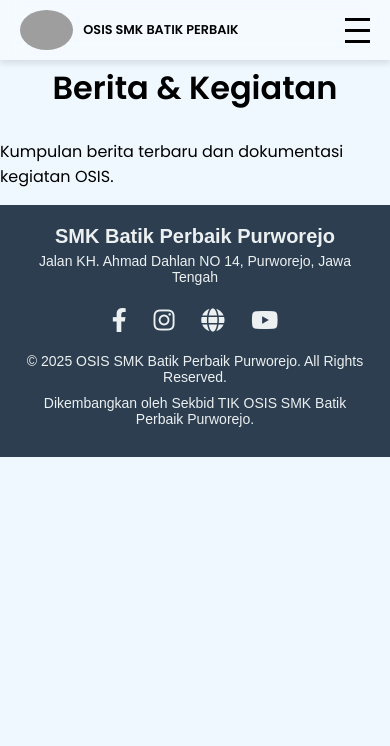
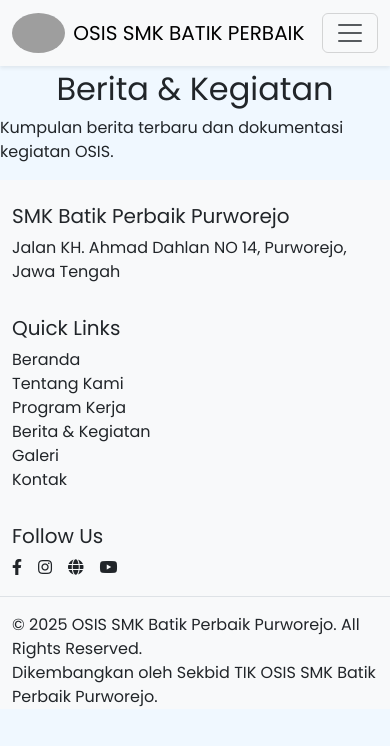
Before and after one commit to MiracleGlow/Web_Osis_Flask, a Flask app: page /berita in a window 390 px wide. Shown: the top 746 px of the page. Run offline with Flask 3, Linux system fonts and the light colour scheme; grey boxes are pictures that could not be loaded.

Commit message:
Update base.html

```diff
--- a/templates/base.html
+++ b/templates/base.html
@@ -2,13 +2,15 @@
 <html lang="id">
 <head>
   <meta charset="UTF-8">
-    <meta name="viewport" content="width=device-width, initial-scale=1.0">
+  <meta name="viewport" content="width=device-width, initial-scale=1">
   <title>{% block title %}OSIS-SMK-BATIK-PERBAIK{% endblock %}</title>
+  <!-- Bootstrap CSS -->
+  <link href="https://cdn.jsdelivr.net/npm/bootstrap@5.3.0/dist/css/bootstrap.min.css" rel="stylesheet">
+  <!-- Font Awesome -->
+  <link rel="stylesheet" href="https://cdnjs.cloudflare.com/ajax/libs/font-awesome/5.15.4/css/all.min.css">
   <link rel="stylesheet" href="{{ url_for('static', filename='style/footer.css') }}">
-    <link rel="stylesheet" href="https://cdnjs.cloudflare.com/ajax/libs/font-awesome/5.15.4/css/all.min.css">
   <style>
     @import url('https://fonts.googleapis.com/css2?family=Poppins:wght@400;600&display=swap');
-
     body {
       margin: 0;
       padding: 0;
@@ -18,185 +20,18 @@
       background-color: #f0f8ff;
       scroll-behavior: smooth;
     }
-
-        img {
-            max-width: 100%;
-            height: auto;
+    main {
+      margin-top: 70px; /* Menyesuaikan jarak dengan navbar fixed */
     }
-
-        header {
-            position: fixed;
-            top: 0;
-            left: 0;
-            right: 0;
-            z-index: 1000;
-            background: rgba(255, 255, 255, 0.3);
-            backdrop-filter: blur(10px);
-            box-shadow: 0 4px 6px rgba(0, 0, 0, 0.1);
+    /* Aturan hover untuk link dan tombol menggunakan biru Bootstrap (#0d6efd) */
+    a:hover, .btn:hover {
+      color: #0d6efd !important;
     }
-
-        header .glass-header {
-            display: flex;
-            justify-content: space-between;
-            align-items: center;
-            padding: 10px 20px;
-        }
-
-        .logo {
-            display: flex;
-            align-items: center;
-        }
-
-        .logo img {
-            height: 2.5rem;
-            border-radius: 50%;
-            margin-right: 10px;
-        }
-
-        .logo h4 {
-            font-size: 1.2rem;
-            color: #000;
-            margin: 0;
-        }
-
-        nav ul {
-            display: flex;
-            list-style: none;
-            padding: 0;
-            margin: 0;
-        }
-
-        nav ul li {
-            margin: 0;
-            padding: 10px 20px;
-            text-align: center;
-            transition: background-color 0.3s, transform 0.3s;
-        }
-
-        nav ul li a {
-            text-decoration: none;
-            color: #000;
-            font-size: 1rem;
-            display: block;
-            transition: color 0.3s ease-in-out;
-        }
-
-        nav ul li:hover {
-            transform: scale(1.05);
-            color: #007BFF;
-        }
-
-        nav ul li a:hover {
-            color: #007BFF;
-        }
-
-        .menu-toggle {
-            display: none;
-            flex-direction: column;
-            cursor: pointer;
-        }
-
-        .menu-toggle span {
-            width: 25px;
-            height: 3px;
-            background: #000;
-            margin: 4px 0;
-            transition: all 0.3s ease;
-        }
-
-        @media (max-width: 768px) {
-            nav {
-                position: absolute;
-                top: 60px;
-                left: 0;
-                right: 0;
-                background-color: rgba(240, 240, 240, 0.6);
-                transform: translateY(-100%);
-                transition: transform 0.3s ease;
-                display: none;
-                flex-direction: column;
-                align-items: center;
-            }
-
-            nav.active {
-                display: flex;
-                transform: translateY(0);
-            }
-
-            nav ul {
-                flex-direction: column;
-                width: 100%;
-            }
-
-            nav ul li {
-                box-shadow: 0 4px 8px rgba(0, 0, 0, 0.2);
-                margin: 0;
-                animation: slideIn 0.3s ease forwards;
-                opacity: 0;
-            }
-
-            nav ul li:hover {
-                background-color: rgba(64, 64, 64, 0.4);
-                border-left: solid 0.5rem #007BFF;
-                border-top: outset 1px #404444;
-                transform: scale(1.05);
-                color: #007BFF;
-            }
-
-            nav ul li:nth-child(1) { animation-delay: 0.1s; }
-            nav ul li:nth-child(2) { animation-delay: 0.25s; }
-            nav ul li:nth-child(3) { animation-delay: 0.40s; }
-            nav ul li:nth-child(4) { animation-delay: 0.55s; }
-            nav ul li:nth-child(5) { animation-delay: 0.70s; }
-
-            .menu-toggle {
-                display: flex;
-            }
-
-            .logo h4 {
-                font-size: 0.8rem;
-                color: #000000;
-                margin: 0;
-            }
-        }
-
-        @media (max-width: 560px) {
-            .card-container {
-                flex-direction: column;
-                gap: 1rem;
-                display: flex;
-                justify-content: center;
-                align-items: center;
-            }
-            .banner {
-                height: auto;
-            }
-            .card {
-                max-width: 90%;
-            }
-        }
-
-        @keyframes slideIn {
-            from {
-                transform: translateY(-20px);
-                opacity: 0;
-            }
-            to {
-                transform: translateY(0);
-                opacity: 1;
-            }
-        }
-
-        main {
-            margin-top: 64px;
-        }
-
+    /* CSS lainnya yang tidak berkaitan dengan header dan footer */
     h1 {
       font-size: 2rem;
       text-align: center;
     }
-
-        /* Parallax Section */
     .banner {
       position: relative;
       height: 100vh;
@@ -208,7 +43,6 @@
       color: #344cb7;
       overflow: hidden;
     }
-
     .banner-content h1,
     .banner-content p {
       margin: 0;
@@ -216,14 +50,11 @@
       transform: translateY(50px);
       transition: opacity 1s, transform 1s;
     }
-
-        /* Announcement Section */
     .announcement {
       background: #f4f4f4;
       padding: 2rem 1rem;
       text-align: center;
     }
-
     .announcement h2 {
       font-size: 2rem;
       margin-bottom: 1rem;
@@ -231,13 +62,11 @@
       transform: translateY(50px);
       transition: opacity 1s, transform 1s;
     }
-
     .card-container {
       display: flex;
       gap: 1rem;
       justify-content: center;
     }
-
     .card {
       background: white;
       padding: 1rem;
@@ -249,15 +78,12 @@
       transform: translateY(50px);
       transition: opacity 1s, transform 1s;
     }
-
-        /* Testimoni Section */
     .testimoni {
       padding: 2rem 1rem;
       background: linear-gradient(135deg, #4c7aaf, #8182c7);
       color: white;
       text-align: center;
     }
-
     .testimonial-container blockquote {
       margin: 1rem auto;
       max-width: 600px;
@@ -266,21 +92,15 @@
       transform: translateY(50px);
       transition: opacity 1s, transform 1s;
     }
-
-        /* Default State */
     .reveal {
       opacity: 0;
       transform: translateY(50px);
       transition: opacity 1s ease-out, transform 1s ease-out;
     }
-
-        /* Visible State */
     .reveal.visible {
       opacity: 1;
       transform: translateY(0);
     }
-
-        /* Button Styling */
     .button-name {
       align-items: center;
       appearance: none;
@@ -305,9 +125,7 @@
       position: relative;
       text-align: left;
       text-decoration: none;
-            transition:
-                box-shadow 0.15s,
-                transform 0.15s;
+      transition: box-shadow 0.15s, transform 0.15s;
       user-select: none;
       -webkit-user-select: none;
       touch-action: manipulation;
@@ -315,7 +133,6 @@
       will-change: box-shadow, transform;
       font-size: 18px;
     }
-
     .button-name:focus {
       box-shadow:
         #d6d6e7 0 0 0 1.5px inset,
@@ -323,7 +140,6 @@
         rgba(45, 35, 66, 0.3) 0 7px 13px -3px,
         #d6d6e7 0 -3px 0 inset;
     }
-
     .button-name:hover {
       box-shadow:
         rgba(45, 35, 66, 0.3) 0 4px 8px,
@@ -331,7 +147,6 @@
         #d6d6e7 0 -3px 0 inset;
       transform: translateY(-2px);
     }
-
     .button-name:active {
       box-shadow: #d6d6e7 0 3px 7px inset;
       transform: translateY(2px);
@@ -339,29 +154,40 @@
   </style>
 </head>
 <body>
-    <header>
-        <div class="glass-header">
-            <div class="logo">
-                <img src="{{ url_for('static', filename='logo.png') }}" alt="Logo">
-                <h4>OSIS SMK BATIK PERBAIK</h4>
+  <!-- Header dengan Bootstrap Navbar -->
+  <nav class="navbar navbar-expand-lg navbar-light bg-light fixed-top shadow-sm">
+    <div class="container">
+      <a class="navbar-brand d-flex align-items-center" href="{{ url_for('beranda') }}">
+        <img src="{{ url_for('static', filename='logo.png') }}" alt="Logo" class="rounded-circle me-2" style="height: 40px;">
+        <span>OSIS SMK BATIK PERBAIK</span>
+      </a>
+      <button class="navbar-toggler" type="button" data-bs-toggle="collapse" data-bs-target="#navbarResponsive" aria-controls="navbarResponsive" aria-expanded="false" aria-label="Toggle navigation">
+        <span class="navbar-toggler-icon"></span>
+      </button>
+      <div class="collapse navbar-collapse" id="navbarResponsive">
+        <ul class="navbar-nav ms-auto mb-2 mb-lg-0">
+          <li class="nav-item">
+            <a class="nav-link" href="{{ url_for('beranda') }}">Beranda</a>
+          </li>
+          <li class="nav-item">
+            <a class="nav-link" href="{{ url_for('tentang') }}">Tentang Kami</a>
+          </li>
+          <li class="nav-item">
+            <a class="nav-link" href="{{ url_for('program') }}">Program Kerja</a>
+          </li>
+          <li class="nav-item">
+            <a class="nav-link" href="{{ url_for('berita') }}">Berita &amp; Kegiatan</a>
+          </li>
+          <li class="nav-item">
+            <a class="nav-link" href="{{ url_for('galeri') }}">Galeri</a>
+          </li>
+          <li class="nav-item">
+            <a class="nav-link" href="{{ url_for('kontak') }}">Kontak</a>
+          </li>
+        </ul>
       </div>
-            <div class="menu-toggle" onclick="toggleMenu()">
-                <span></span>
-                <span></span>
-                <span></span>
     </div>
-            <nav id="nav">
-                <ul>
-                    <li><a href="{{ url_for('beranda') }}">Beranda</a></li>
-                    <li><a href="{{ url_for('tentang') }}">Tentang Kami</a></li>
-                    <li><a href="{{ url_for('program') }}">Program Kerja</a></li>
-                    <li><a href="{{ url_for('berita') }}">Berita &amp; Kegiatan</a></li>
-                    <li><a href="{{ url_for('galeri') }}">Galeri</a></li>
-                    <li><a href="{{ url_for('kontak') }}">Kontak</a></li>
-                </ul>
   </nav>
-        </div>
-    </header>
 
   <main>
     {% block content %}
@@ -369,49 +195,57 @@
     {% endblock %}
   </main>
 
-    <footer class="footer">
-        <div class="footer-section school-info">
-            <h3>SMK Batik Perbaik Purworejo</h3>
+  <!-- Footer dengan Bootstrap Grid -->
+  <footer class="bg-light text-dark pt-4">
+    <div class="container">
+      <div class="row">
+        <!-- Informasi Sekolah -->
+        <div class="col-md-4 mb-3">
+          <h5>SMK Batik Perbaik Purworejo</h5>
           <p>Jalan KH. Ahmad Dahlan NO 14, Purworejo, Jawa Tengah</p>
         </div>
-        <div class="footer-section quick-links">
-            <nav>
-                <a href="{{ url_for('beranda') }}">Beranda</a>
-                <a href="{{ url_for('tentang') }}">Tentang Kami</a>
-                <a href="{{ url_for('program') }}">Program Kerja</a>
-                <a href="{{ url_for('berita') }}">Berita &amp; Kegiatan</a>
-                <a href="{{ url_for('galeri') }}">Galeri</a>
-                <a href="{{ url_for('kontak') }}">Kontak</a>
-            </nav>
+        <!-- Quick Links -->
+        <div class="col-md-4 mb-3">
+          <h5>Quick Links</h5>
+          <ul class="list-unstyled">
+            <li><a href="{{ url_for('beranda') }}" class="text-dark text-decoration-none">Beranda</a></li>
+            <li><a href="{{ url_for('tentang') }}" class="text-dark text-decoration-none">Tentang Kami</a></li>
+            <li><a href="{{ url_for('program') }}" class="text-dark text-decoration-none">Program Kerja</a></li>
+            <li><a href="{{ url_for('berita') }}" class="text-dark text-decoration-none">Berita &amp; Kegiatan</a></li>
+            <li><a href="{{ url_for('galeri') }}" class="text-dark text-decoration-none">Galeri</a></li>
+            <li><a href="{{ url_for('kontak') }}" class="text-dark text-decoration-none">Kontak</a></li>
+          </ul>
         </div>
-        <div class="footer-section social-media">
-            <a href="https://facebook.com" target="_blank" aria-label="Facebook">
+        <!-- Social Media -->
+        <div class="col-md-4 mb-3">
+          <h5>Follow Us</h5>
+          <div class="d-flex">
+            <a href="https://facebook.com" class="text-dark me-3" target="_blank" aria-label="Facebook">
               <i class="fab fa-facebook-f"></i>
             </a>
-            <a href="https://instagram.com/osissmkbatikperbaik" target="_blank" aria-label="Instagram">
+            <a href="https://instagram.com/osissmkbatikperbaik" class="text-dark me-3" target="_blank" aria-label="Instagram">
               <i class="fab fa-instagram"></i>
             </a>
-            <a href="https://example.com" target="_blank" aria-label="Website">
+            <a href="https://example.com" class="text-dark me-3" target="_blank" aria-label="Website">
               <i class="fas fa-globe"></i>
             </a>
-            <a href="https://youtube.com" target="_blank" aria-label="YouTube">
+            <a href="https://youtube.com" class="text-dark" target="_blank" aria-label="YouTube">
               <i class="fab fa-youtube"></i>
             </a>
           </div>
-        <div class="footer-section copyright">
-            <p>&copy; 2025 OSIS SMK Batik Perbaik Purworejo. All Rights Reserved.</p>
         </div>
-        <div class="footer-section developer-info">
-            <p>Dikembangkan oleh Sekbid TIK OSIS SMK Batik Perbaik Purworejo.</p>
+      </div>
+      <div class="row border-top pt-3">
+        <div class="col-md-6">
+          <p class="mb-0">&copy; 2025 OSIS SMK Batik Perbaik Purworejo. All Rights Reserved.</p>
+        </div>
+        <div class="col-md-6 text-md-end">
+          <p class="mb-0">Dikembangkan oleh Sekbid TIK OSIS SMK Batik Perbaik Purworejo.</p>
+        </div>
+      </div>
     </div>
   </footer>
-
 <script>
-        function toggleMenu() {
-            const nav = document.getElementById('nav');
-            nav.classList.toggle('active');
-        }
-
 document.addEventListener("scroll", () => {
             const revealElements = document.querySelectorAll(".reveal");
             const windowHeight = window.innerHeight;
@@ -426,5 +260,7 @@
             });
         });
 </script>
+  <!-- Bootstrap JS Bundle (dengan Popper) -->
+  <script src="https://cdn.jsdelivr.net/npm/bootstrap@5.3.0/dist/js/bootstrap.bundle.min.js"></script>
 </body>
 </html>
```
Lines whose indentation alone changed are shown as unchanged.
